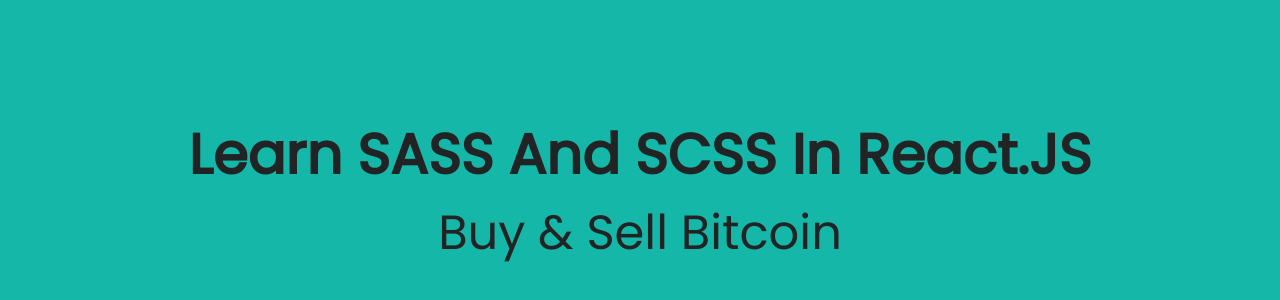
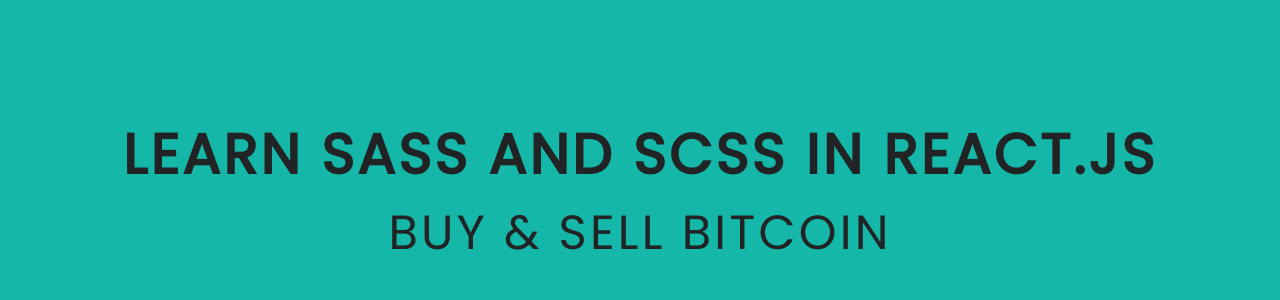
Before and after one commit to AhmedShaykh/Learn-SASS-And-SCSS-With-React.JS, a React (Create React App) app: page / in a window 1280 px wide. Shown: the part 210-510 px from the top of the page. Built offline with nearby package versions, Linux system fonts and the light colour scheme.

Commit message:
It's Time To Push !

```diff
--- a/src/Sass/App.css
+++ b/src/Sass/App.css
@@ -14,15 +14,21 @@
   flex-direction: column;
 }
 .header .head {
+  letter-spacing: 0.3rem;
+  color: rgb(33, 35, 37);
   font-size: 3.5rem;
-  color: rgb(33, 35, 37);
+  letter-spacing: 0.2rem;
+  text-transform: uppercase;
 }
 .header .head:hover {
   color: beige;
 }
 .header p {
+  letter-spacing: 0.2rem;
+  color: rgb(33, 35, 37);
   font-size: 3rem;
-  color: rgb(33, 35, 37);
+  letter-spacing: 0.2rem;
+  text-transform: uppercase;
 }
 .header p:hover {
   color: rgb(253, 166, 4);
--- a/src/Sass/App.scss
+++ b/src/Sass/App.scss
@@ -14,6 +14,13 @@
     flex-direction: column;
 }
 
+@mixin common($font) {
+    color: rgb(33, 35, 37);
+    font-size: $font;
+    letter-spacing: .2rem;
+    text-transform: uppercase;
+}
+
 // ------------- Nesting ------------- //
 
 .header {
@@ -24,8 +31,8 @@
     // ------------- Sass Operators ------------- //
 
     .head {
-        font-size: 2rem + 1.5rem;
-        color: rgb(33, 35, 37);
+        letter-spacing: .3rem;
+        @include common(2rem + 1.5rem);
 
         &:hover {
             color: beige;
@@ -34,8 +41,8 @@
 
 
     p {
-        font-size: 1.5rem + 1.5rem;
-        color: rgb(33, 35, 37);
+        letter-spacing: .2rem;
+        @include common(1.5rem + 1.5rem);
 
         &:hover {
             color: rgb(253, 166, 4);
```
Also changed, not shown: 1 other file (tests, documents, lock files or other folders).
